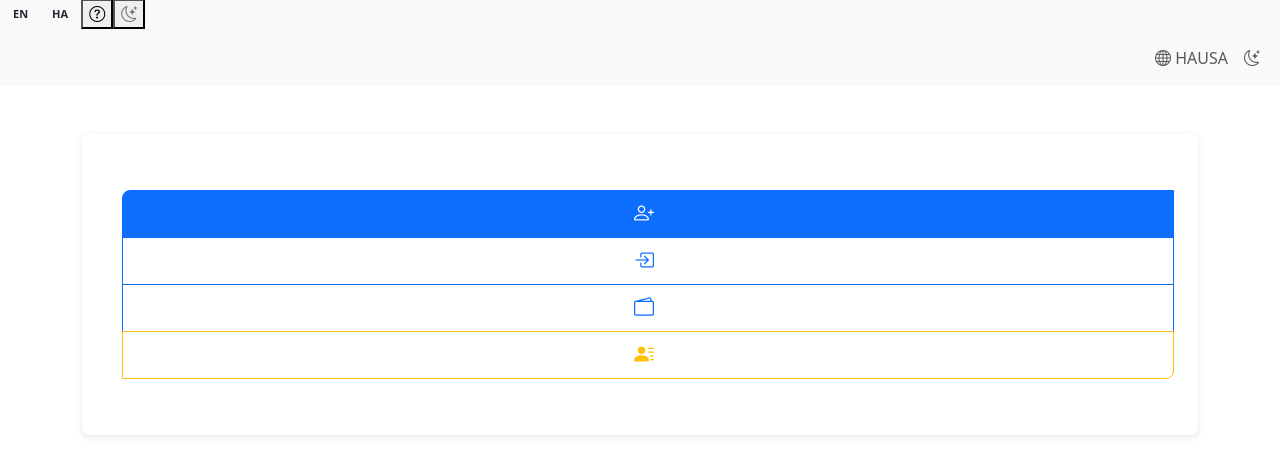
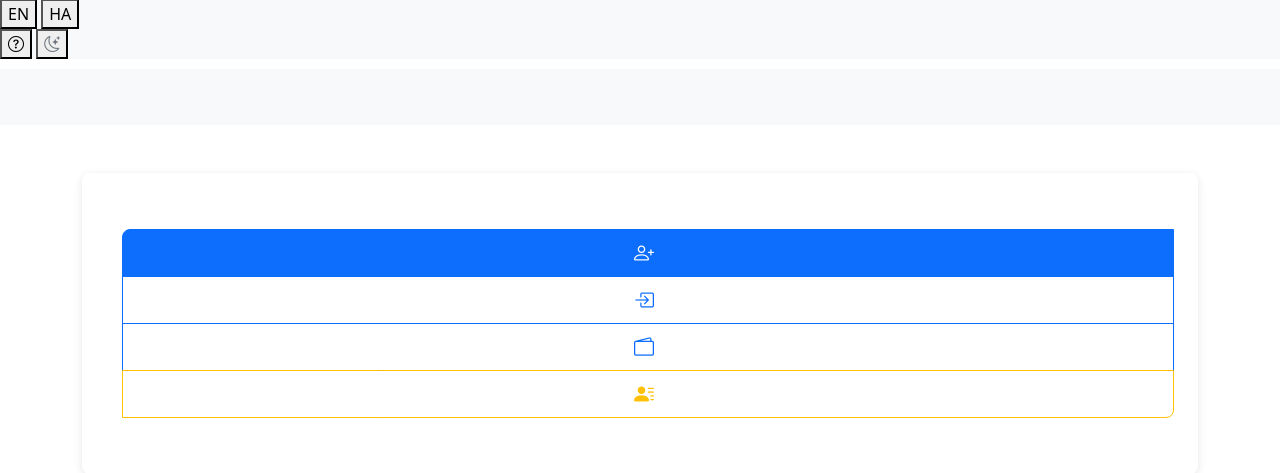
Before and after one commit to Hassanksg/ficore_mobile, a Python web app: template ficore_labs/templates/general/landingpage.html in a window 1280 px wide. Shown: the part 301-774 px from the top of the page. Run offline with Jinja, Linux system fonts and the light colour scheme; the template is opened without the code that fills it: most values are stand-ins (such as "Sample title", 1, 10 or a date in 2020); some libraries are stand-ins or nearby versions.

Commit message:
Update base.html

```diff
--- a/ficore_labs/templates/base.html
+++ b/ficore_labs/templates/base.html
@@ -53,9 +53,18 @@
             transition: background-color 0.3s ease, color 0.3s ease;
         }
 
-        .navbar, .fintech-top-header {
+        .fintech-top-header {
             background-color: var(--secondary-bg);
             color: var(--primary-text);
+            position: sticky;
+            top: 0;
+            z-index: 1000;
+        }
+
+        .navbar {
+            background-color: var(--secondary-bg);
+            color: var(--primary-text);
+            margin-top: 10px;
         }
 
         .btn-primary {
@@ -106,6 +115,9 @@
     <link rel="preload" href="{{ asset_url('css/sidebar_enhancements.css') | e }}" as="style" onload="this.onload=null;this.rel='stylesheet'">
     <noscript><link rel="stylesheet" href="{{ asset_url('css/sidebar_enhancements.css') | e }}"></noscript>
 
+    <link rel="preload" href="{{ asset_url('css/scroll_enhancements.css') | e }}" as="style" onload="this.onload=null;this.rel='stylesheet'">
+    <noscript><link rel="stylesheet" href="{{ asset_url('css/scroll_enhancements.css') | e }}"></noscript>
+
     <!-- Favicons and PWA manifest -->
     <link rel="icon" href="{{ url_for('static', filename='img/favicon.ico') | e }}">
     <link rel="apple-touch-icon" href="{{ url_for('static', filename='img/apple-touch-icon.png') | e }}">
@@ -130,6 +142,27 @@
             updateThemeToggleUI(isDark);
             updateSidebarEnableButton();
         });
+
+        // Scroll behavior to show/hide header buttons on scroll down (authenticated users only)
+        {% if current_user.is_authenticated %}
+        let lastScrollTop = 0;
+        let scrollThreshold = 100;  // Pixels to scroll before showing buttons
+
+        window.addEventListener('scroll', function() {
+            let scrollTop = window.pageYOffset || document.documentElement.scrollTop;
+            const headerRight = document.querySelector('.header-right');
+
+            if (scrollTop > scrollThreshold && lastScrollTop <= scrollThreshold) {
+                // Scrolling down past threshold: show buttons with animation
+                if (headerRight) headerRight.classList.add('scrolled');
+            } else if (scrollTop <= scrollThreshold && lastScrollTop > scrollThreshold) {
+                // Scrolling up to top: hide buttons
+                if (headerRight) headerRight.classList.remove('scrolled');
+            }
+
+            lastScrollTop = scrollTop <= 0 ? 0 : scrollTop;  // For mobile or negative scrolling
+        }, false);
+        {% endif %}
     </script>
     <header class="fintech-top-header">
         <div class="header-left">
@@ -193,17 +226,6 @@
                                 </a>
                             </li>
                         {% endfor %}
-                        <li class="nav-item">
-                            <button class="nav-link btn btn-link language-toggle" id="navLanguageToggle" onclick="toggleLanguage()" data-bs-toggle="tooltip" data-bs-title="{{ t('general_language_toggle_tooltip', default='Toggle language') | e }}">
-                                <i class="bi bi-globe"></i>
-                                <span id="navLanguageText">{{ 'ENGLISH' if current_lang == 'en' else 'HAUSA' }}</span>
-                            </button>
-                        </li>
-                        <li class="nav-item">
-                            <button class="nav-link btn btn-link" id="navDarkModeToggle" onclick="toggleTheme()" data-bs-toggle="tooltip" data-bs-title="{{ t('general_mode_toggle_tooltip_switch_to_dark', default='Switch to dark mode') | e }}">
-                                <i class="bi bi-moon-stars"></i>
-                            </button>
-                        </li>
                     </ul>
                 </div>
             </div>
@@ -796,7 +756,7 @@
                 return;
             }
             try {
-                const endpoint = '{{ url_for("notifications.count") | e }}';
+                const endpoint = '{{ url_for("notifications.list") | e }}';
                 if (!endpoint) {
                     body.innerHTML = `
                         <div class="notification-card">
@@ -947,77 +907,6 @@
         }
     </script>
 
-    <style>
-        /* Language toggle styles */
-        .header-right {
-            display: flex;
-            align-items: center;
-            margin-left: auto;
-        }
-
-        .language-toggle-header {
-            display: flex;
-            background: var(--secondary-bg);
-            border: 1px solid rgba(255, 255, 255, 0.2);
-            border-radius: 20px;
-            overflow: hidden;
-        }
-
-        .language-btn-header {
-            background: none;
-            border: none;
-            padding: 6px 12px;
-            font-size: 11px;
-            font-weight: 600;
-            color: var(--primary-text);
-            cursor: pointer;
-            transition: all 0.2s ease;
-            text-transform: uppercase;
-        }
-
-        .language-btn-header:hover {
-            background: var(--button-primary-bg);
-            color: var(--button-primary-text);
-        }
-
-        .language-btn-header.active {
-            background: var(--button-primary-bg);
-            color: var(--button-primary-text);
-            box-shadow: inset 0 1px 3px rgba(0, 0, 0, 0.2);
-        }
-
-        /* Dark mode adjustments */
-        .dark-mode .language-toggle-header {
-            border-color: rgba(255, 255, 255, 0.1);
-        }
-
-        .dark-mode .language-btn-header {
-            color: var(--primary-text);
-        }
-
-        .dark-mode .language-btn-header:hover {
-            background: var(--button-primary-bg);
-            color: var(--button-primary-text);
-        }
-
-        .dark-mode .language-btn-header.active {
-            background: var(--button-primary-bg);
-            color: var(--button-primary-text);
-        }
-
-        /* Responsive adjustments */
-        @media (max-width: 768px) {
-            .language-toggle-header {
-                margin-left: 10px;
-            }
-
-            .language-btn-header {
-                padding: 4px 8px;
-                font-size: 10px;
-            }
-        }
-    </style>
-
     {% block base_scripts %}{% endblock %}
     {% block page_scripts %}{% endblock %}
     {% block extra_scripts %}{% endblock %}
```
Also changed, not shown: other parts of ficore_labs/templates/base.html (+1 -63 lines).
